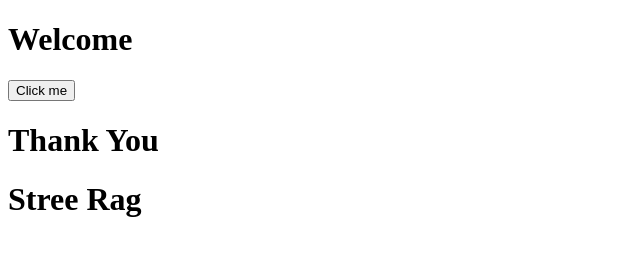
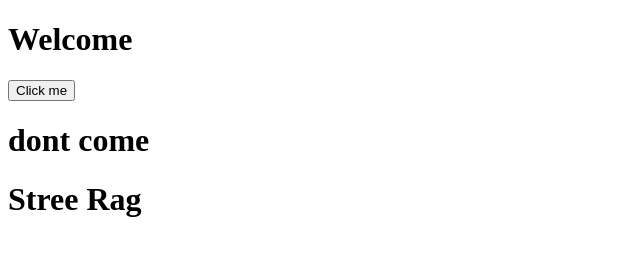
Before and after one commit to pranavrajesh23/gitcourse, a plain HTML site: page index.html in a window 1280 px wide. Shown: the whole page, without its empty margins (0-640 px from the left). Drawn offline with Linux system fonts and the light colour scheme.

Commit message:
sub3 commit

```diff
--- a/index.html
+++ b/index.html
@@ -8,7 +8,7 @@
 <body>
     <h1>Welcome</h1>
     <button>Click me</button>
-    <h1>Thank You</h1>
+    <h1>dont come</h1>
     <h1>Stree Rag</h1>
 </body>
 </html>
```
